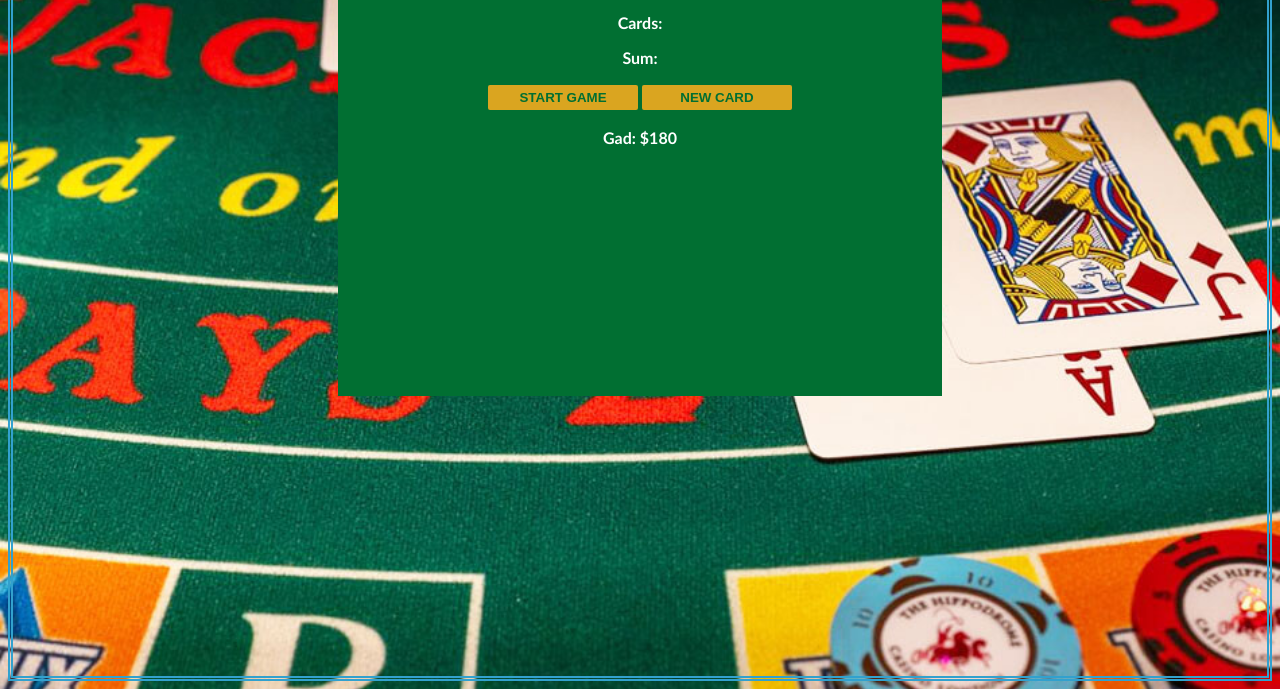
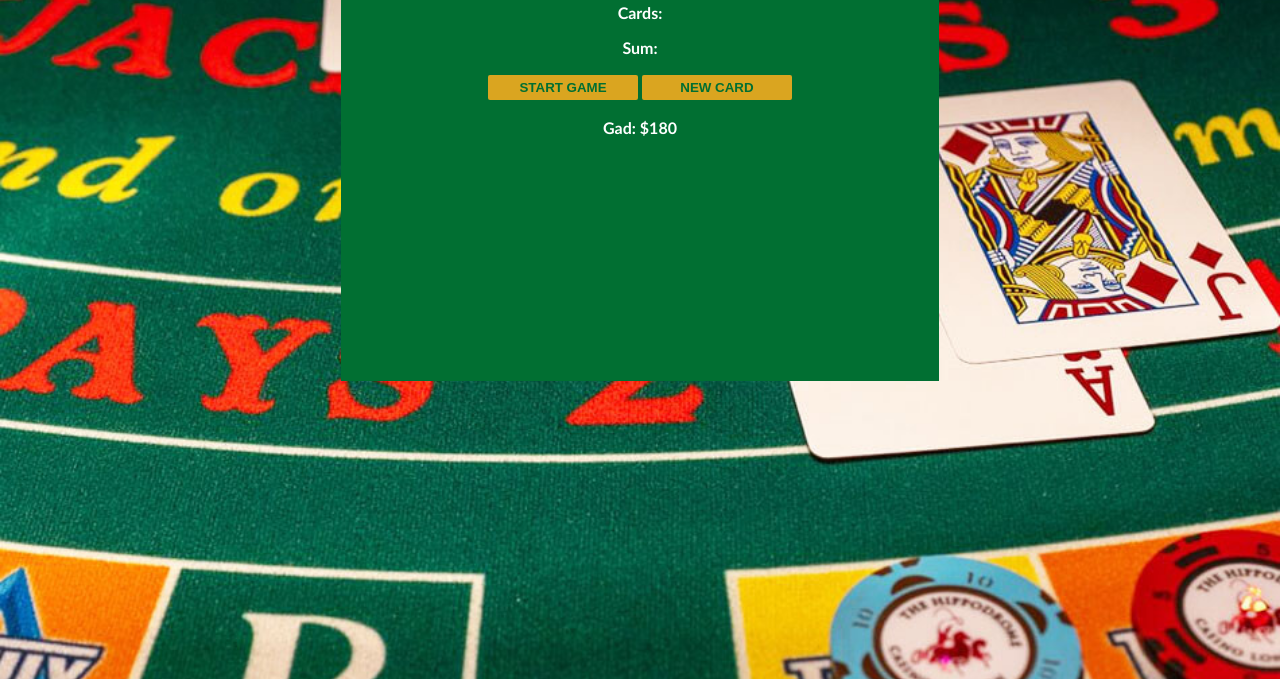
Before and after one commit to govana254/Programming, a plain HTML site: page scrimba qiz/blackJack/index.html in a window 1280 px wide. Shown: the part 137-826 px from the top of the page. Drawn offline with Linux system fonts and the light colour scheme.

Commit message:
added css styling to blackjack game

```diff
--- a/scrimba qiz/blackJack/index.css
+++ b/scrimba qiz/blackJack/index.css
@@ -8,7 +8,6 @@ body {
     background-repeat:no-repeat;
     background-image: url(our-gaming-blackjack.jpg);
     background-size:cover;
-    border: thick double #32a1ce;
 
 }
 
@@ -24,7 +23,7 @@ h1 {
     background-color: #016f32;
     width: 45%;
     height: 60%;
-    padding: 20px;
+    padding: 15px;
     justify-content: center;
     margin: auto;
 }
```
